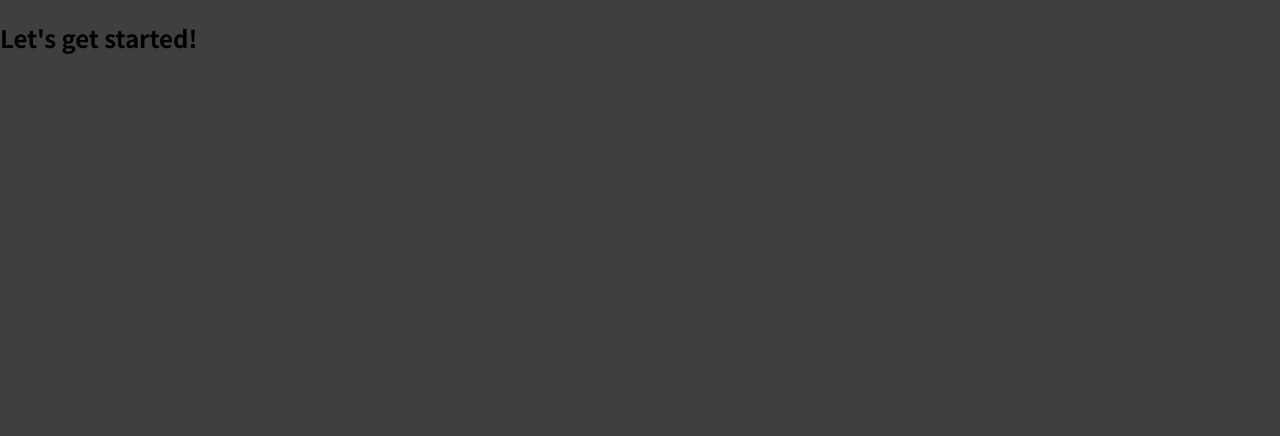
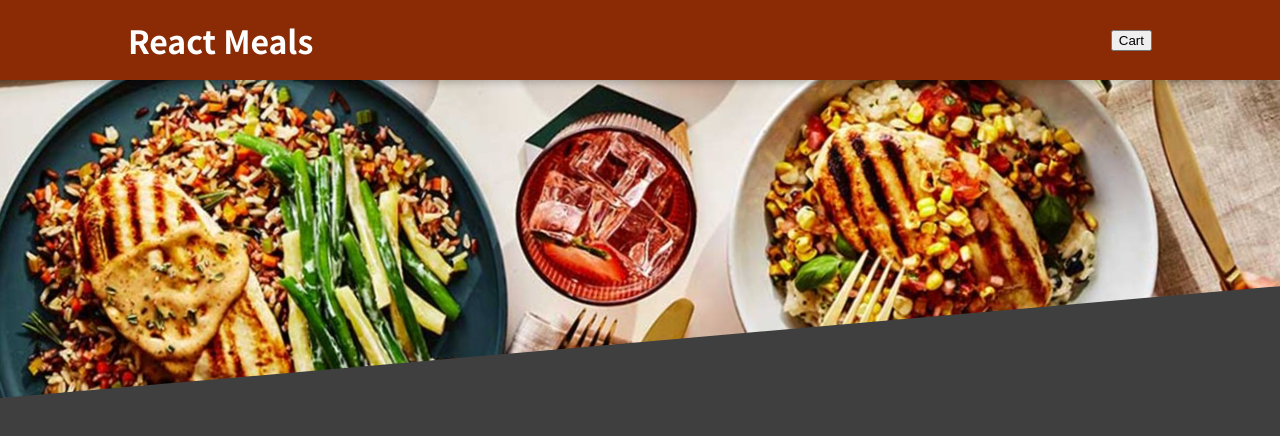
Before and after one commit to HennadiiZ/11ReactMeals, a React (Create React App) app: page / in a window 1280 px wide. Shown: the top 436 px of the page. Built offline with nearby package versions, Linux system fonts and the light colour scheme.

Commit message:
133 Adding a _Header_ Component

```diff
--- a/src/App.js
+++ b/src/App.js
@@ -1,8 +1,11 @@
+import React from 'react';
+import Header from './components/Layout/Header';
+
 function App() {
   return (
-    <div>
-      <h2>Let's get started!</h2>
-    </div>
+    <React.Fragment>
+      <Header></Header>
+    </React.Fragment>
   );
 }
 
--- /dev/null
+++ b/src/components/Layout/Header.js
@@ -0,0 +1,20 @@
+import classes from './Header.module.css';
+import { Fragment } from 'react';
+
+import mealImage from '../../assets/meal.jpeg';
+
+const Header = (props) => {
+  return (
+    <Fragment>
+      <header className={`${classes.header}`}>
+        <h1>React Meals</h1>
+        <button>Cart</button>
+      </header>
+      <div className={`${classes['main-image']}`}>
+        <img src={mealImage}/>
+      </div>
+    </Fragment>
+  )
+};
+
+export default Header;
--- /dev/null
+++ b/src/components/Layout/Header.module.css
@@ -0,0 +1,29 @@
+.header {
+  position: fixed;
+  top: 0;
+  left: 0;
+  width: 100%;
+  height: 5rem;
+  background-color: #8a2b06;
+  color: white;
+  display: flex;
+  justify-content: space-between;
+  align-items: center;
+  padding: 0 10%;
+  box-shadow: 0 2px 8px rgba(0, 0, 0, 0.25);
+  z-index: 10;
+}
+
+.main-image {
+  width: 100%;
+  height: 25rem;
+  z-index: 0;
+  overflow: hidden;
+}
+
+.main-image img {
+  width: 110%;
+  height: 100%;
+  object-fit: cover;
+  transform: rotateZ(-5deg) translateY(-4rem) translateX(-1rem);
+}
--- a/src/index.js
+++ b/src/index.js
@@ -5,3 +5,6 @@
 
 const root = ReactDOM.createRoot(document.getElementById('root'));
 root.render(<App />);
+
+
+// 133 Adding a _Header_ Component
```
Also changed, not shown: src/assets/meal.jpeg (added), 1 other file (tests, documents, lock files or other folders).
